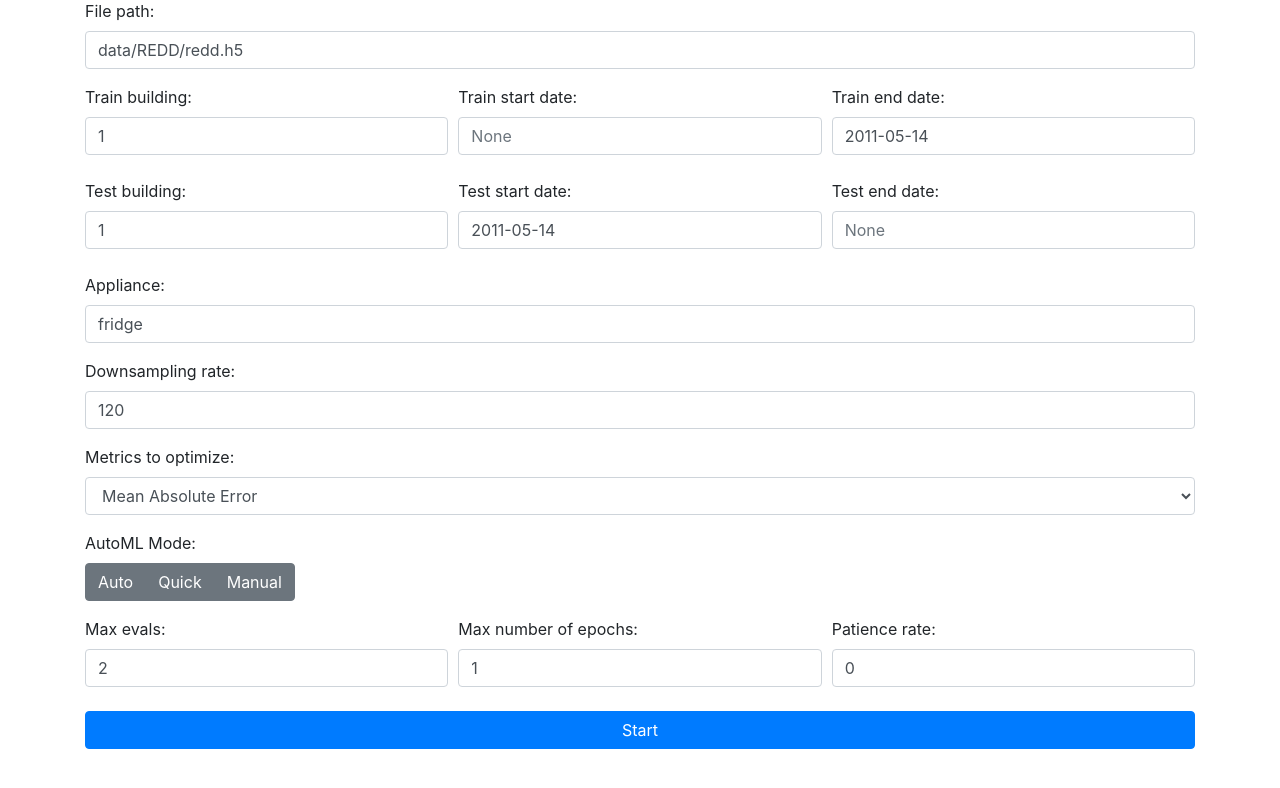
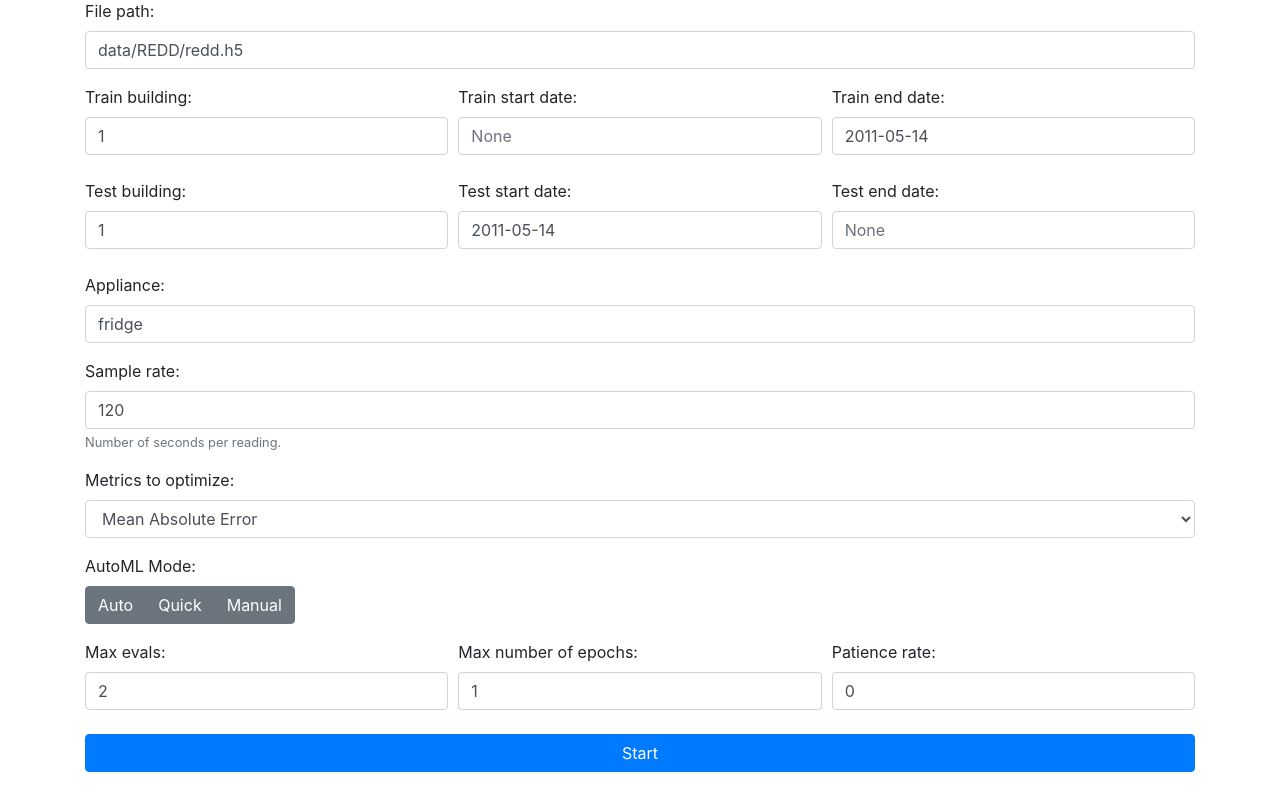
Before and after one commit to ukritw/autonialm, a Flask app: page / in a window 1280 px wide. Shown: the part 68-856 px from the top of the page. Before the commit the page ends 817 px from the top, so only its background shows below. Run offline with Flask 2, Linux system fonts and the light colour scheme; some libraries are stand-ins or nearby versions.

Commit message:
Change form label

```diff
--- a/templates/automl_input.html
+++ b/templates/automl_input.html
@@ -75,8 +75,10 @@
       <input type="text" class="form-control" placeholder="" name="appliance" value="fridge">
     </div>
     <div class="form-group">
-      <label>Downsampling rate:</label>
+      <label>Sample rate:</label>
+
       <input type="number" class="form-control" placeholder="" name="downsampling_period" value="120">
+      <small id="emailHelp" class="form-text text-muted">Number of seconds per reading.</small>
     </div>
 
     <div class="form-group">
```
